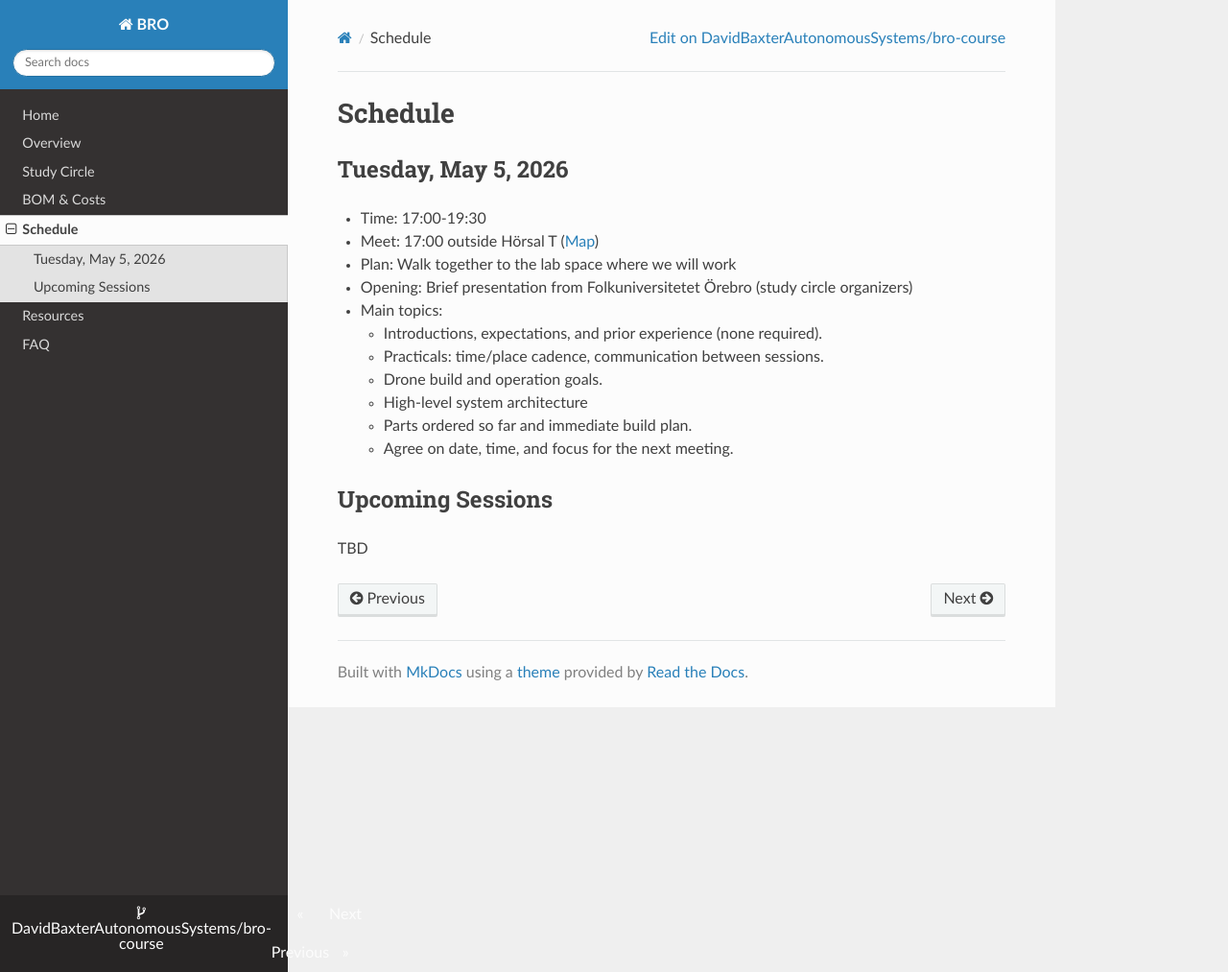
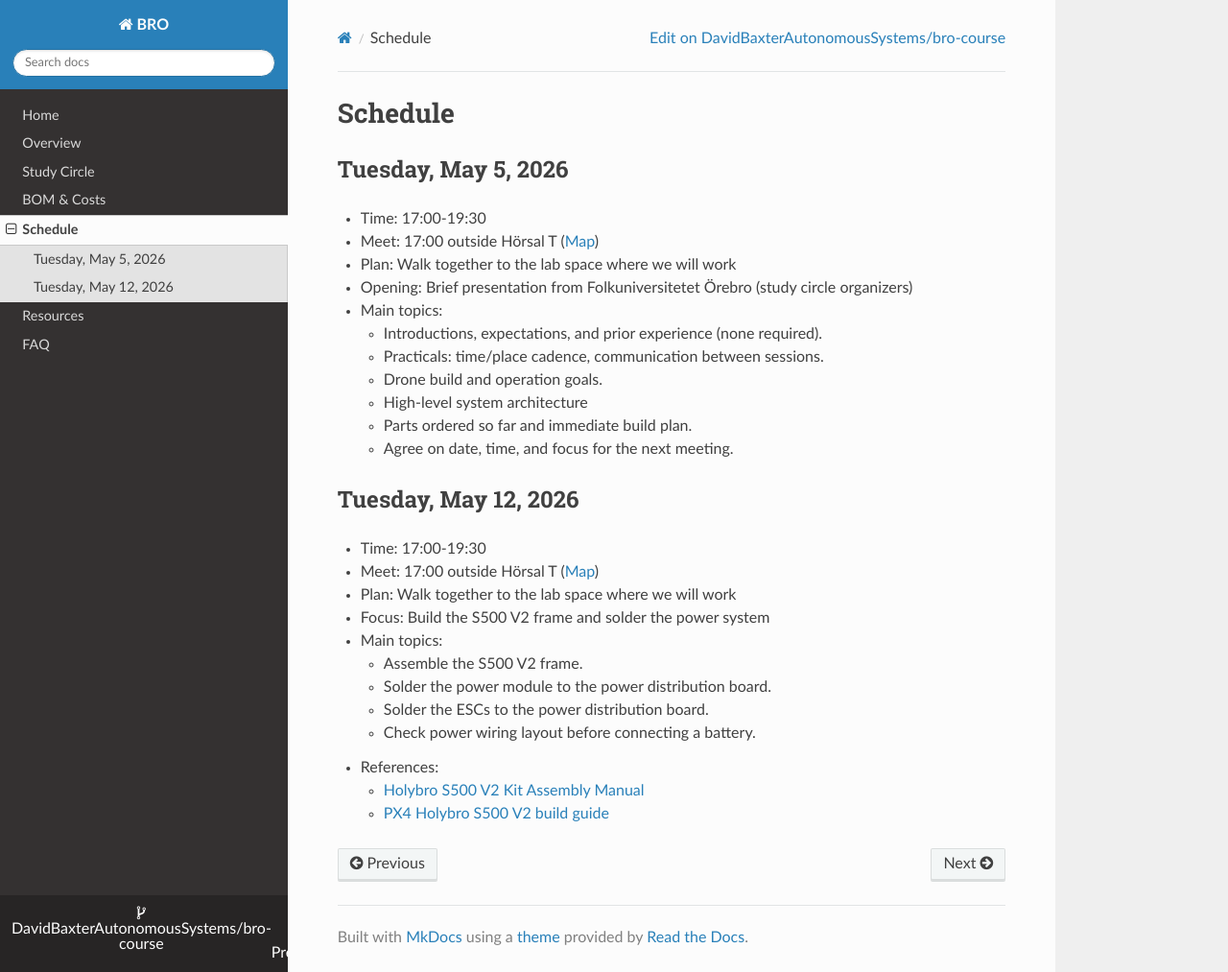
Before and after one commit to DavidBaxterAutonomousSystems/bro-course, an MkDocs documentation site: the page built from docs/schedule.md, in a window 1280 px wide and 1013 px high. Shown: the whole window at 96% size. Built offline with MkDocs 1.6.1, drawn with Linux system fonts in a browser that asks for light colours; nearby versions of some CDN libraries.

Commit message:
docs: add second study circle session

```diff
--- a/docs/schedule.md
+++ b/docs/schedule.md
@@ -14,6 +14,17 @@
     - Parts ordered so far and immediate build plan.
     - Agree on date, time, and focus for the next meeting.
 
-## Upcoming Sessions
+## Tuesday, May 12, 2026
 
-TBD
+- Time: 17:00-19:30
+- Meet: 17:00 outside Hörsal T ([Map](https://link.mazemap.com/SuGWpIjj))
+- Plan: Walk together to the lab space where we will work
+- Focus: Build the S500 V2 frame and solder the power system
+- Main topics:
+    - Assemble the S500 V2 frame.
+    - Solder the power module to the power distribution board.
+    - Solder the ESCs to the power distribution board.
+    - Check power wiring layout before connecting a battery.
+- References:
+    - [Holybro S500 V2 Kit Assembly Manual](https://cdn.shopify.com/s/files/1/0604/5905/7341/files/S500_V2_Kit_AssemblyManual.pdf?v=1646987800)
+    - [PX4 Holybro S500 V2 build guide](https://docs.px4.io/main/en/frames_multicopter/holybro_s500_v2_pixhawk4.html)
```
